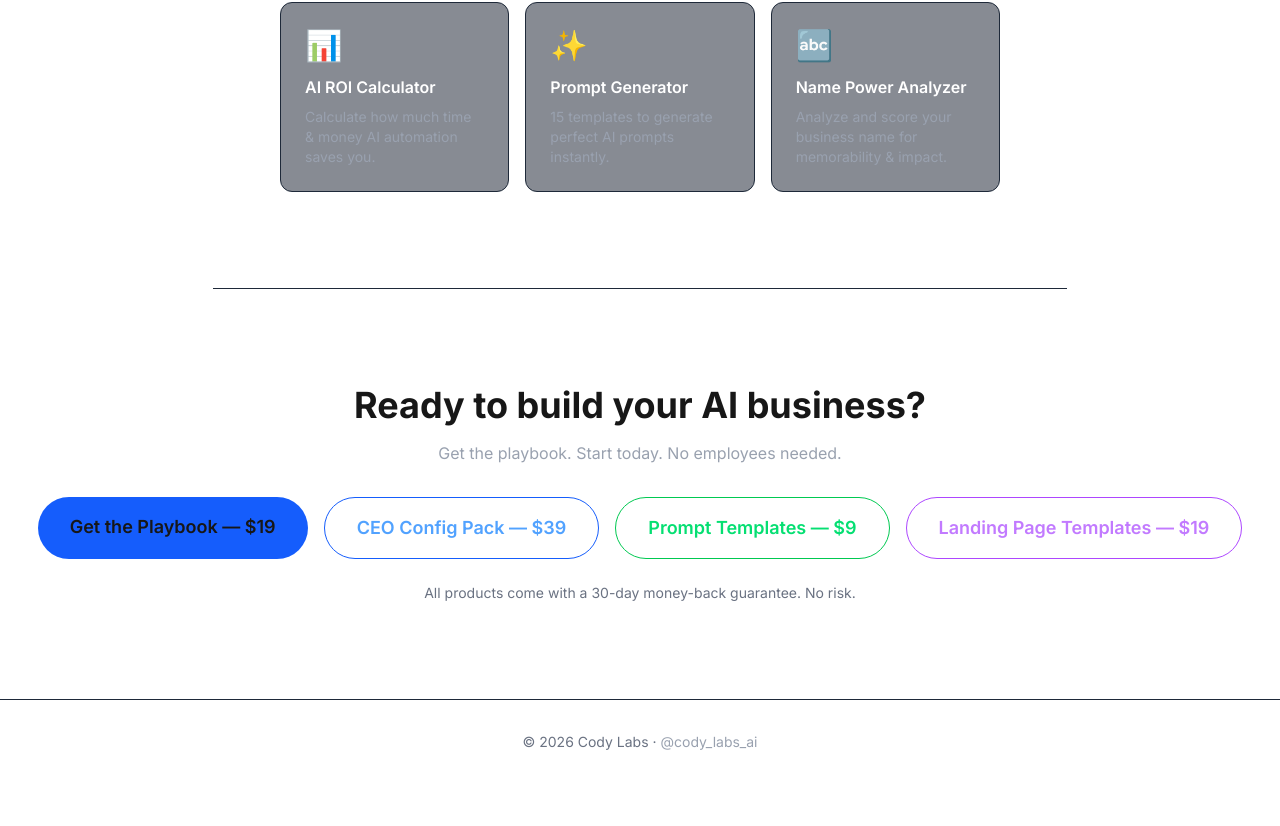
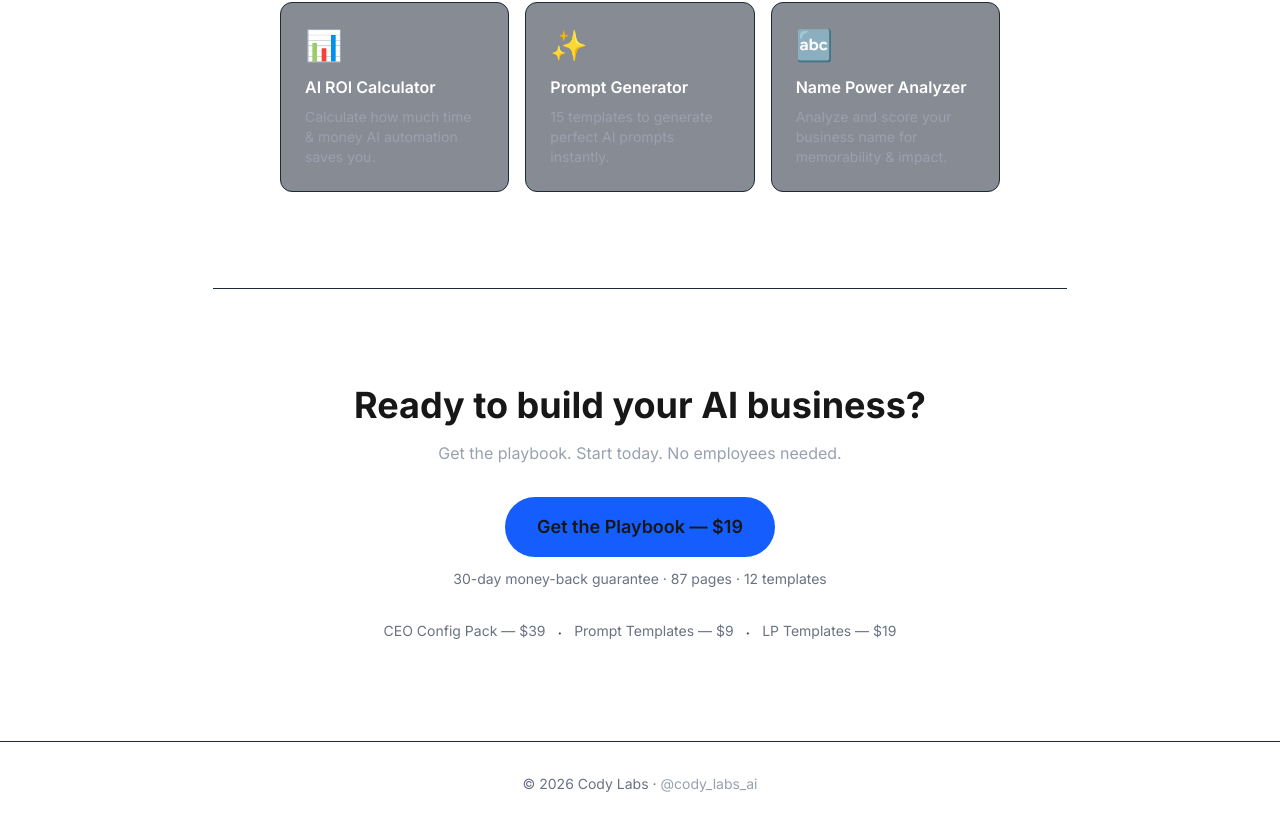
Before and after one commit to cody-labs-ai/cody-labs-site, a Next.js app: page / in a window 1280 px wide. Shown: the part 3851-4677 px from the top of the page. Before the commit the page ends 4635 px from the top, so only its background shows below. Built offline with nearby package versions, Linux system fonts and the light colour scheme.

Commit message:
Focus CTA on Playbook, demote other products to subtle links

```diff
--- a/src/app/page.tsx
+++ b/src/app/page.tsx
@@ -251,7 +251,6 @@ export default function Home() {
         <p className="mb-8 text-gray-400">
           Get the playbook. Start today. No employees needed.
         </p>
-        <div className="flex flex-col gap-4 sm:flex-row sm:flex-wrap sm:justify-center">
         <a
           href="https://codylabsai.gumroad.com/l/nfsbmn"
           target="_blank"
@@ -260,34 +259,37 @@ export default function Home() {
         >
           Get the Playbook — $19
         </a>
+        <p className="mt-3 text-sm text-gray-500">
+          30-day money-back guarantee · 87 pages · 12 templates
+        </p>
+        <div className="mt-8 flex flex-wrap justify-center gap-3">
           <a
             href="https://codylabsai.gumroad.com/l/usuet"
             target="_blank"
             rel="noopener noreferrer"
-            className="inline-block rounded-full border border-blue-600 px-8 py-4 text-lg font-semibold text-blue-400 transition hover:bg-blue-600 hover:text-white"
+            className="text-sm text-gray-500 transition hover:text-blue-400"
           >
             CEO Config Pack — $39
           </a>
+          <span className="text-gray-700">·</span>
           <a
             href="https://codylabsai.gumroad.com/l/wjpelw"
             target="_blank"
             rel="noopener noreferrer"
-            className="inline-block rounded-full border border-green-500 px-8 py-4 text-lg font-semibold text-green-400 transition hover:bg-green-600 hover:text-white"
+            className="text-sm text-gray-500 transition hover:text-green-400"
           >
             Prompt Templates — $9
           </a>
+          <span className="text-gray-700">·</span>
           <a
             href="https://codylabsai.gumroad.com/l/zoallh"
             target="_blank"
             rel="noopener noreferrer"
-            className="inline-block rounded-full border border-purple-500 px-8 py-4 text-lg font-semibold text-purple-400 transition hover:bg-purple-600 hover:text-white"
+            className="text-sm text-gray-500 transition hover:text-purple-400"
           >
-            Landing Page Templates — $19
+            LP Templates — $19
           </a>
         </div>
-        <p className="mt-6 text-sm text-gray-500">
-          All products come with a 30-day money-back guarantee. No risk.
-        </p>
       </section>
 
       {/* Footer */}
```
Lines whose indentation alone changed are shown as unchanged.
